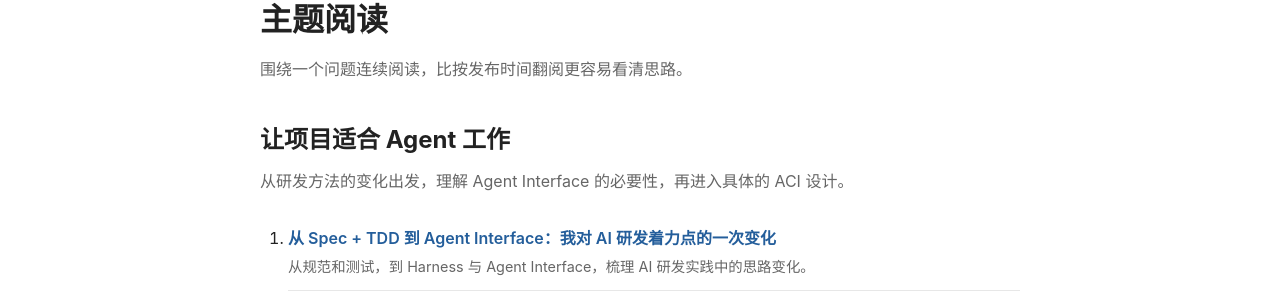
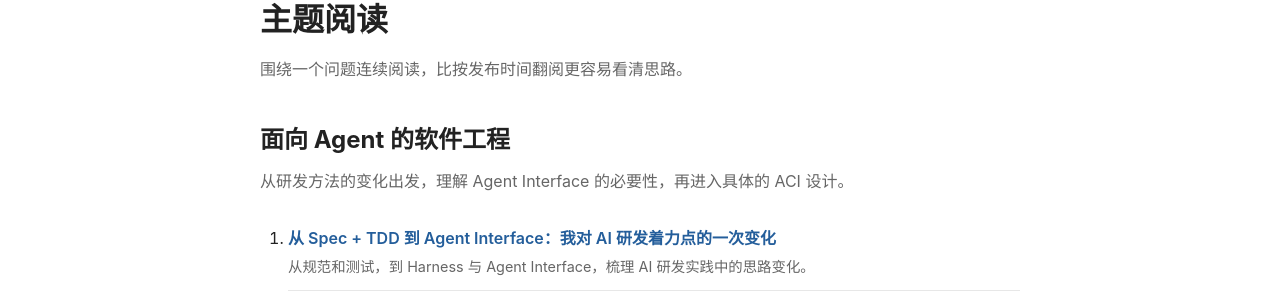
Before and after one commit to dean-winston/dean-winston.github.io, a Jekyll site: the page built from topics.html, in a window 1280 px wide. Shown: the part 114-419 px from the top of the page. Built offline with Jekyll 4.4.1, drawn with Linux system fonts in a browser that asks for light colours.

Commit message:
Rename Agent engineering reading topic

```diff
--- a/topics.html
+++ b/topics.html
@@ -7,7 +7,7 @@ permalink: /topics/
 <p class="topics-intro">围绕一个问题连续阅读，比按发布时间翻阅更容易看清思路。</p>
 
 <section class="topic-section" id="project-interface">
-  <h2>让项目适合 Agent 工作</h2>
+  <h2>面向 Agent 的软件工程</h2>
   <p>从研发方法的变化出发，理解 Agent Interface 的必要性，再进入具体的 ACI 设计。</p>
   {% assign project_articles = site.pages | where: 'topic', 'project-interface' | sort: 'topic_order' %}
   <ol class="topic-list">
```
